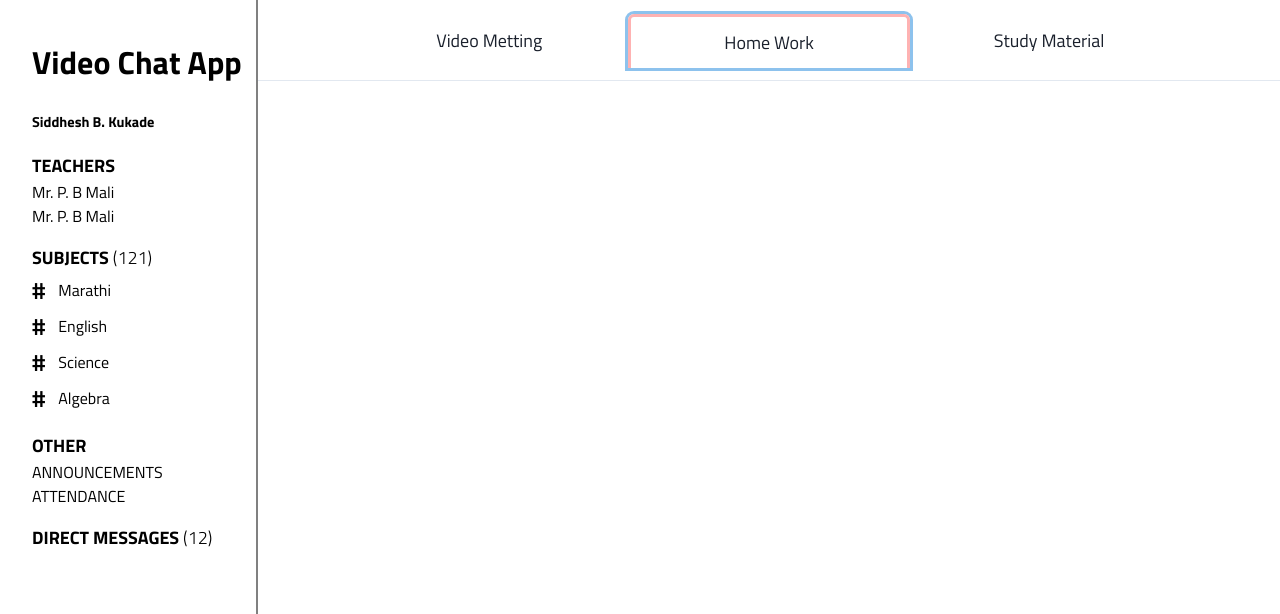
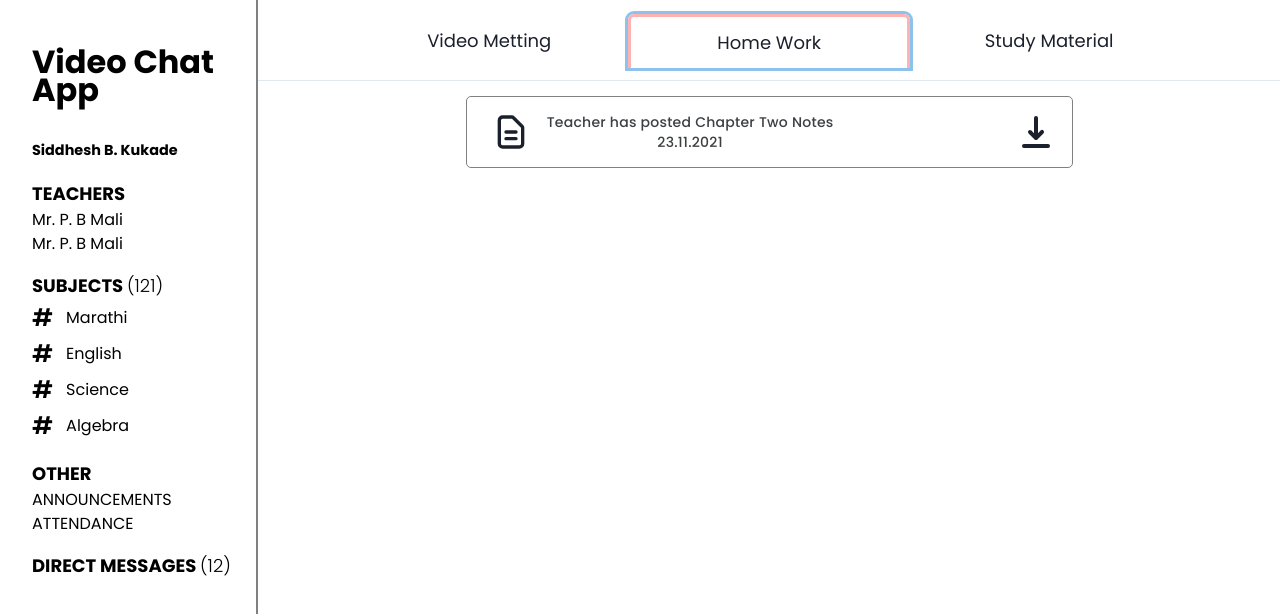
Before and after one commit to SiddheshKukade/-client-video-chat-app-for-schools, a React (Create React App) app: page / in a window 1280 px wide. Both pictures are taken after a click on the tab "Home Work". Shown: the top 614 px of the page. Built offline with nearby package versions, Linux system fonts and the light colour scheme.

Commit message:
added homework post

```diff
--- a/public/index.html
+++ b/public/index.html
@@ -16,10 +16,10 @@
     -->
     <link rel="manifest" href="%PUBLIC_URL%/manifest.json" />
     <link rel="preconnect" href="https://fonts.gstatic.com" />
-    <link
+    <!-- <link
       href="https://fonts.googleapis.com/css2?family=Titillium+Web:ital,wght@0,200;0,300;0,400;0,600;0,700;0,900;1,200;1,300;1,400;1,600;1,700&display=swap"
       rel="stylesheet"
-    />
+    /> -->
     <!--
       Notice the use of %PUBLIC_URL% in the tags above.
       It will be replaced with the URL of the `public` folder during the build.
--- /dev/null
+++ b/src/components/ClassDashBoard/DashBoardComponents/HomeWork/HomeWorkPost/HomeWorkPost.css
@@ -0,0 +1,49 @@
+.post__wrapper {
+  display: flex;
+  width: 37.938rem;
+  height: 4.5rem;
+  align-items: center;
+  justify-content: space-between;
+  border: 1px solid gray;
+  border-radius: 5px;
+}
+.upper__wrapper {
+  display: flex;
+  align-items: center;
+}
+.first__wrapper {
+}
+.post__date {
+  float: left;
+}
+.first__wrapper > svg {
+  cursor: pointer;
+  flex-shrink: 0;
+  height: 2.5rem;
+  line-height: 0;
+  margin: 0 1rem 0 1.5rem;
+  width: 2.5rem;
+}
+.second__wrapper {
+  letter-spacing: 0.01785714em;
+  font-size: 0.875rem;
+  font-weight: 500;
+  line-height: 1.25rem;
+  color: #3c4043;
+  display: flex;
+  flex-direction: column;
+  align-items: center;
+  justify-content: center;
+}
+
+.third__wrapper > svg {
+  cursor: pointer;
+  flex-shrink: 0;
+  height: 2.5rem;
+  line-height: 0;
+  margin: 0 1rem 0 1.5rem;
+  width: 2.5rem;
+}
+
+.third__wrapper {
+}
--- a/src/components/ClassDashBoard/DashBoardComponents/HomeWork/HomeWorkPost/HomeWorkPost.js
+++ b/src/components/ClassDashBoard/DashBoardComponents/HomeWork/HomeWorkPost/HomeWorkPost.js
@@ -1,7 +1,48 @@
 import React from "react";
-
+import "./HomeWorkPost.css";
 function HomeWorkPost() {
-  return <div></div>;
+  return (
+    <div className="post__wrapper">
+      <div className="upper__wrapper">
+        <div className="first__wrapper">
+          <svg
+            xmlns="http://www.w3.org/2000/svg"
+            class="h-6 w-6"
+            fill="none"
+            viewBox="0 0 24 24"
+            stroke="currentColor"
+          >
+            <path
+              stroke-linecap="round"
+              stroke-linejoin="round"
+              stroke-width="2"
+              d="M9 12h6m-6 4h6m2 5H7a2 2 0 01-2-2V5a2 2 0 012-2h5.586a1 1 0 01.707.293l5.414 5.414a1 1 0 01.293.707V19a2 2 0 01-2 2z"
+            />
+          </svg>
+        </div>
+        <div className="second__wrapper">
+          <div className="post__title">
+            Teacher has posted Chapter Two Notes
+          </div>
+          <div className="post__date">23.11.2021</div>
+        </div>
+      </div>
+      <div className="third__wrapper">
+        <svg
+          xmlns="http://www.w3.org/2000/svg"
+          class="h-5 w-5"
+          viewBox="0 0 20 20"
+          fill="currentColor"
+        >
+          <path
+            fill-rule="evenodd"
+            d="M3 17a1 1 0 011-1h12a1 1 0 110 2H4a1 1 0 01-1-1zm3.293-7.707a1 1 0 011.414 0L9 10.586V3a1 1 0 112 0v7.586l1.293-1.293a1 1 0 111.414 1.414l-3 3a1 1 0 01-1.414 0l-3-3a1 1 0 010-1.414z"
+            clip-rule="evenodd"
+          />
+        </svg>
+      </div>
+    </div>
+  );
 }
 
 export default HomeWorkPost;
--- a/src/index.css
+++ b/src/index.css
@@ -1,13 +1,15 @@
 /* ./src/index.css */
-@tailwind base;
-@tailwind components;
-@tailwind utilities;
 
+@import url("https://fonts.googleapis.com/css2?family=Poppins:ital,wght@0,100;0,200;0,300;0,400;0,500;0,600;0,700;0,800;0,900;1,100;1,200;1,300;1,400;1,500;1,600;1,700;1,800;1,900&display=swap");
 * {
   margin: 0;
   padding: 0;
-  font-family: "Titillium Web", sans-serif;
+  font-family: "Poppins", sans-serif;
 }
 body {
-  line-height: 1.8rem;
+  color: rgba(0, 0, 0, 0.87);
+
+  font-size: 0.8125rem;
+  font-weight: 400;
+  line-height: 1.25rem;
 }
```
